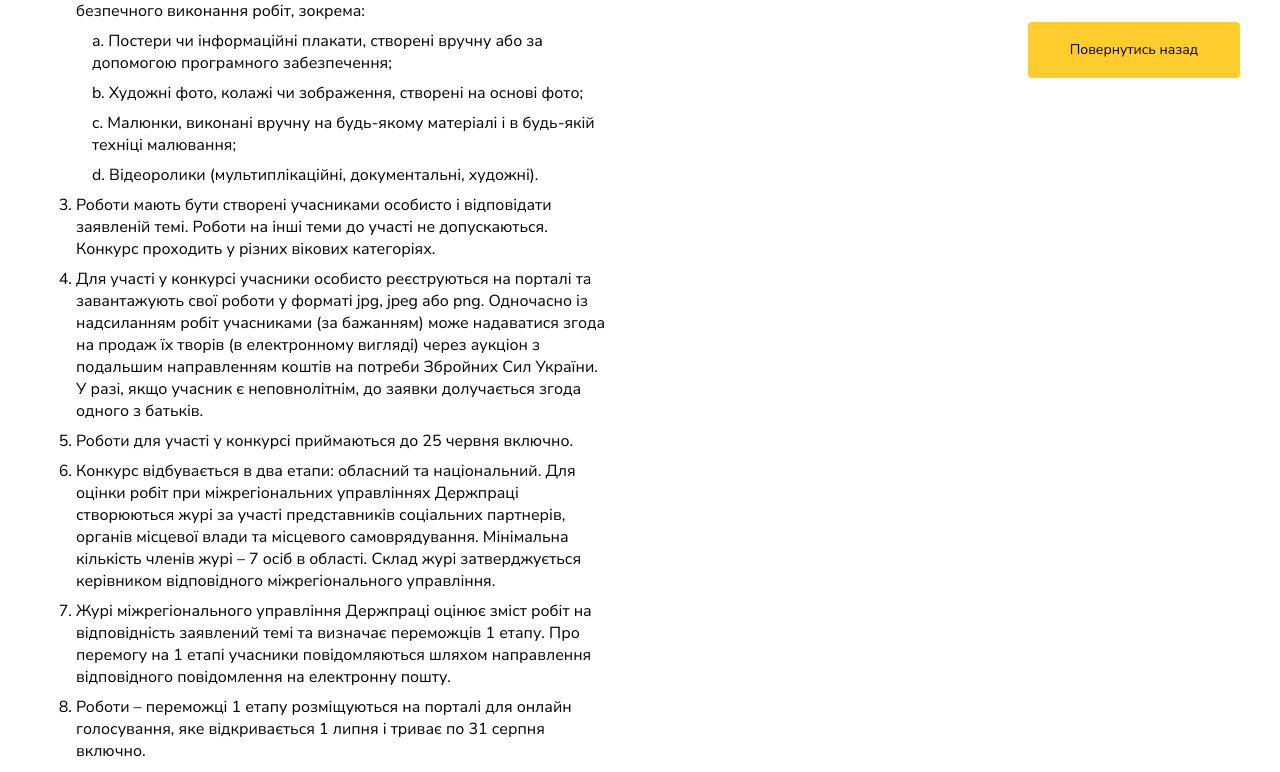
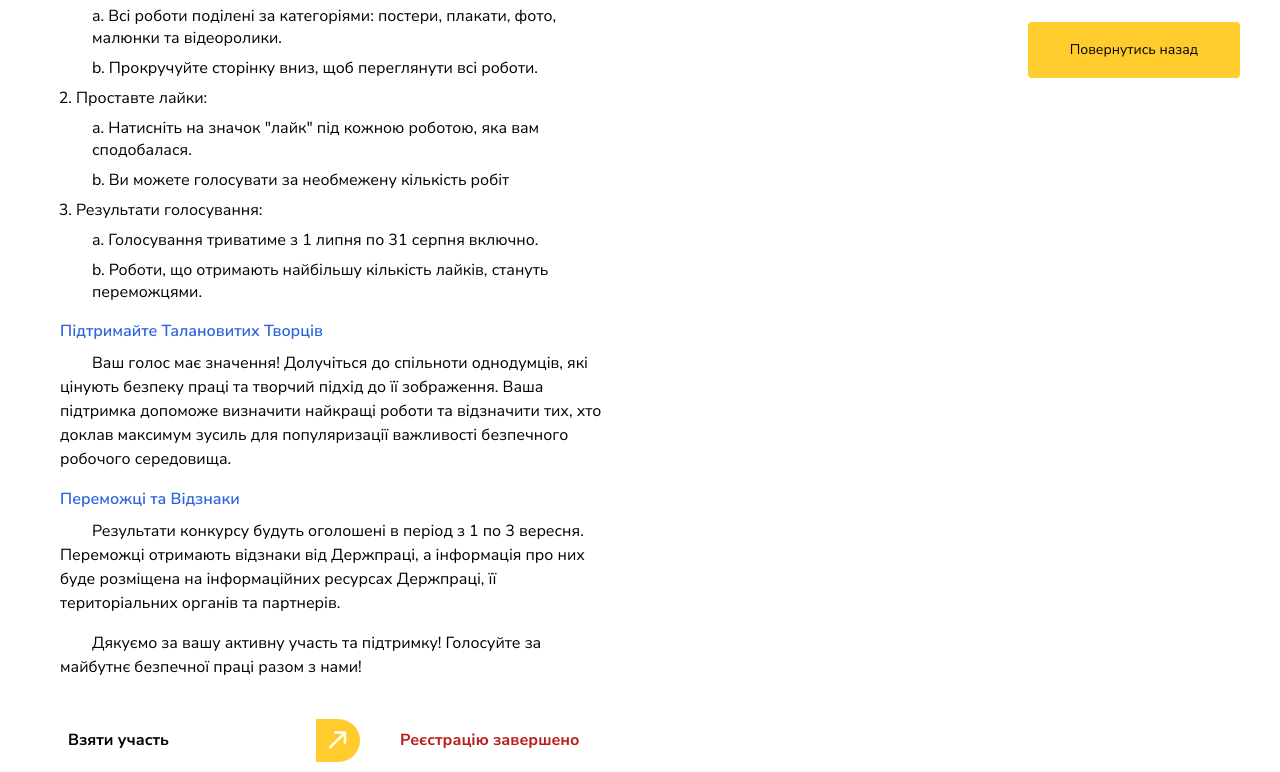
Before and after one commit to Arpha-Software/work-competition, a Next.js app: page /art in a window 1280 px wide. Shown: the part 607-1379 px from the top of the page. Built offline with nearby package versions, Linux system fonts and the light colour scheme; no server answers.

Commit message:
ap: texts changed, register enabled

```diff
--- a/src/app/[slug]/content.ts
+++ b/src/app/[slug]/content.ts
@@ -2,19 +2,39 @@ import { images } from "@/utils/constants";
 
 export const content = {
   'inovative-solutions': {
-    title: 'Інноваційні та цифрові рішення для забезпечення безпеки на роботі',
-    subtitle: 'Якщо ви вже успішно впроваджуєте інноваційні та цифрові рішення, зокрема  електронний документообіг в системі управління охороною праці, моніторинг стану обладнання, виявлення небезпек, попередження аварійних ситуацій тощо або починаєте цей шлях, ми запрошуємо вас поділитися своїм досвідом та досягненнями у цьому розділі.',
+    category: 'Інноваційні та цифрові рішення для забезпечення безпеки на роботі',
+    title: 'Онлайн Голосування - Конкурс "Інноваційні та цифрові рішення для забезпечення безпеки на роботі"',
+    subtitle: 'Ми раді представити вам найкращі роботи першого етапу конкурсу "Інноваційні та цифрові рішення для забезпечення безпеки на роботі". Ваш голос допоможе визначити переможців другого етапу. Підтримайте кращі проєкти та віддайте свій голос за ті, які вас надихнули найбільше.',
     img: images.categories.category1,
     description: [
-      'Участь у конкурсі можуть брати юридичні та фізичні особи – підприємці усіх видів діяльності та форм власності, які використовують найману працю, та запровадили інноваційні та цифрові рішення для забезпечення безпеки на роботі в системі управління охорони праці на підприємстві.',
-      'Для участі у конкурсі уповноважений представник роботодавця має зареєструватися та завантажити презентаційні матеріали: презентацію у форматі pdf та/або відеоролик у форматі mp4.',
-      'Реєстрація та завантаження матеріалів здійснюється з 28 квітня по 25 червня.',
-      'Для оцінки відповідності матеріалів заявленій темі Держпраці створюється журі за участю представників центральних органів виконавчої влади та сторін соціального діалогу. Мінімальна кількість членів журі – 7 осіб.',
-      'Після вивчення журі отриманих матеріалів на відповідність заявленій темі вони розміщуються на порталі та стають доступними для всіх бажаючих (без можливості завантаження) для розгляду та голосування. Голосування триватиме з 1 липня по 31 серпня включно.',
-      'Рішення, що наберуть найбільшу кількість голосів, будуть відзначені дипломами Держпраці.'
-    ]
+      'Перегляньте представлені роботи:',
+      [
+        'a. Всі роботи поділені за категоріями: презентації, відеоролики та інші матеріали.',
+        'b. Прокручуйте сторінку вниз, щоб переглянути всі роботи.',
+      ],
+      'Проставте лайки:',
+      [
+        'a. Натисніть на значок "лайк" під кожною роботою, яка вам сподобалася.',
+        'b. Ви можете голосувати за необмежену кількість робіт',
+      ],
+      'Результати голосування:',
+      [
+        'a. Голосування триватиме з 1 липня по 31 серпня включно.',
+        'b. Роботи, що отримають найбільшу кількість лайків, стануть переможцями.',
+      ],
+    ],
+    support: {
+      title: 'Підтримайте Інноваційні Проєкти',
+      content: 'Ваш голос має значення! Долучіться до спільноти однодумців, які цінують інноваційні підходи до забезпечення безпеки праці та готові поділитися своїм досвідом. Ваша підтримка допоможе визначити найкращі проєкти та відзначити тих, хто доклав максимум зусиль для популяризації безпечного робочого середовища.',
+    },
+    winners: {
+      title: 'Переможці та Відзнаки',
+      content: 'Результати конкурсу будуть оголошені в період з 1 по 3 вересня. Переможці отримають відзнаки від Держпраці, а інформація про них буде розміщена на інформаційних ресурсах Держпраці, її територіальних органів та партнерів.'
+    },
+    final: 'Дякуємо за вашу активну участь та підтримку! Голосуйте за майбутнє безпечної праці разом з нами!'
   },
   'best-specialist': {
+    category: 'Кращий спеціаліст з охорони праці',
     title: 'Кращий спеціаліст з охорони праці',
     subtitle: 'Тут кожен спеціаліст з охорони праці може заявити про себе як про найкращого фахівця, що має максимальну ефективність та є суперпрофесіоналом. Хочете потішити себе та свого роботодавця – вам сюди!',
     img: images.categories.category2,
@@ -24,42 +44,79 @@ export const content = {
       'Участь у конкурсі можуть взяти всі бажаючі фахівці з охорони праці, які безпосередньо реалізують функції щодо створення безпечних і здорових умов праці.',
       'Конкурс складається з тесту, де учасники відповідають на питання з охорони праці. Тест охоплює широке коло питань в аспектах, які пов’язані з безпекою працівника, зокрема можуть трапитися вузькі галузеві запитання. При цьому учасники мають необмежену кількість спроб, щоб набрати максимум балів і дізнатися щось нове. Рейтинг учасників формується відповідно до кількості правильних відповідей, і чим більше правильних відповідей ви надаєте, тим вище ваше місце в рейтингу.',
       'Рейтинг призначений для практиків, тож у ТОП-10 не потраплятимуть представники фахових періодичних видань, а також особи, які консультують із питань охорони праці на платній основі.'
-    ]
+    ],
+    support: {
+      title: '',
+      content: '',
+    },
+    winners: {
+      title: '',
+      content: ''
+    },
+    final: ''
   },
   'effective-support': {
-    title: 'Ефективні програми психосоціальної підтримки на роботі та її реалізація',
-    subtitle: 'Це про роботодавців, які розуміють, що таке успішний бізнес з найпродуктивнішою командою професіоналів-однодумців. Якщо ви знаєте, як зробити команду такою, і ви вже це зробили чи намагаєтеся це зробити –  цей розділ для вас.',
+    category: 'Ефективні програми психосоціальної підтримки на роботі та її реалізація',
+    title: 'Онлайн Голосування - Конкурс "Ефективні програми психосоціальної підтримки на роботі та її реалізація"',
+    subtitle: 'Ми раді представити вам найкращі програми першого етапу конкурсу "Ефективні програми психосоціальної підтримки на роботі та її реалізація". Ваш голос допоможе визначити переможців другого етапу. Підтримайте кращі проєкти та віддайте свій голос за ті, які вас надихнули найбільше.',
     img: images.categories.category3,
     description: [
-      'Участь у конкурсі беруть юридичні та фізичні особи – підприємці всіх видів діяльності та форм власності з території всієї України, які дбають про ментальне здоров’я своїх працівників та запровадили або запроваджують психосоціальну підтримку працівників на робочому місці.',
-      'Для участі у конкурсі уповноважений представник роботодавця має зареєструватися та завантажити презентаційні матеріали: презентацію у форматі pdf  та/або відеоролик у форматі mp4.',
-      'Реєстрація та завантаження матеріалів здійснюється з 28 квітня по 25 червня.',
-      'Для оцінки відповідності матеріалів заявленій темі Держпраці створюється журі за участю представників центральний органів виконавчої влади та сторін соціального діалогу. Мінімальна кількість членів журі – 7 осіб.',
-      'Після вивчення журі отриманих матеріалів на відповідність заявленій темі вони розміщуються на порталі та стають доступними для всіх бажаючих (без можливості завантаження) для розгляду та голосування. Голосування триватиме з 1 липня по 31 серпня включно.',
-      'Програми, що наберуть найбільшу кількість голосів, будуть відзначені дипломами Держпраці.'
-    ]
+      'Перегляньте представлені роботи:',
+      [
+        'a. Всі роботи поділені за категоріями: презентації, відеоролики та інші матеріали.',
+        'b. Прокручуйте сторінку вниз, щоб переглянути всі роботи.',
+      ],
+      'Проставте лайки:',
+      [
+        'a. Натисніть на значок "лайк" під кожною роботою, яка вам сподобалася.',
+        'b. Ви можете голосувати за необмежену кількість робіт',
+      ],
+      'Результати голосування:',
+      [
+        'a. Голосування триватиме з 1 липня по 31 серпня включно.',
+        'b. Роботи, що отримають найбільшу кількість лайків, стануть переможцями.',
+      ],
+    ],
+    support: {
+      title: 'Підтримайте Інноваційні Програми',
+      content: 'Ваш голос має значення! Долучіться до спільноти однодумців, які цінують психосоціальну підтримку на робочому місці та готові поділитися своїм досвідом. Ваша підтримка допоможе визначити найкращі програми та відзначити тих, хто доклав максимум зусиль для популяризації здорового робочого середовища.',
+    },
+    winners: {
+      title: 'Переможці та Відзнаки',
+      content: 'Результати конкурсу будуть оголошені в період з 1 по 3 вересня. Переможці отримають відзнаки від Держпраці, а інформація про них буде розміщена на інформаційних ресурсах Держпраці, її територіальних органів та партнерів.'
+    },
+    final: 'Дякуємо за вашу активну участь та підтримку! Голосуйте за майбутнє здорової праці разом з нами!'
   },
   'art': {
-    title: 'Мистецтво, що рятує життя',
-    subtitle: 'Цей розділ для творців, які вміють викласти свої почуття на папері. Знаєте як виглядає безпечна праця? Вам сюди! Немає значення, скільки вам років, вмієте ви малювати чи користуєтеся відповідним програмним забезпеченням. Фантазія і почуття – ось що робить ескіз, постер, малюнок витвором мистецтва.',
+    category: 'Мистецтво, що рятує життя',
+    title: 'Онлайн Голосування - Конкурс "Мистецтво, що рятує життя"',
+    subtitle: 'Ми раді представити вам найкращі роботи першого етапу конкурсу "Мистецтво, що рятує життя". Ваш голос допоможе визначити переможців другого етапу. Підтримайте кращі роботи та віддайте свій голос за ті, які вас надихнули найбільше.\nЯк Голосувати:',
     img: images.categories.category4,
     description: [
-      'Участь у конкурсі можуть брати всі бажаючі без обмеження за віком, зайнятістю та місцем проживання.',
-      'До участі у конкурсі приймаються будь-які візуальні матеріали та зображення на теми охорони праці, здорового робочого місця, безпечного виконання робіт, зокрема:',
+      'Перегляньте представлені роботи:',
       [
-        'a. Постери чи інформаційні плакати, створені вручну або за допомогою програмного забезпечення;',
-        'b. Художні фото, колажі чи зображення, створені на основі фото;',
-        'c. Малюнки, виконані вручну на будь-якому матеріалі і в будь-якій техніці малювання;',
-        'd. Відеоролики (мультиплікаційні, документальні, художні).',
+        'a. Всі роботи поділені за категоріями: постери, плакати, фото, малюнки та відеоролики.',
+        'b. Прокручуйте сторінку вниз, щоб переглянути всі роботи.',
       ],
-      'Роботи мають бути створені учасниками особисто і відповідати заявленій темі. Роботи на інші теми до участі не допускаються. Конкурс проходить у різних вікових категоріях.',
-      'Для участі у конкурсі учасники особисто реєструються на порталі та завантажують свої роботи у форматі jpg, jpeg або png. Одночасно із надсиланням робіт учасниками (за бажанням) може надаватися згода на продаж їх творів (в електронному вигляді) через аукціон з подальшим направленням коштів на потреби Збройних Сил України. У разі, якщо учасник є неповнолітнім, до заявки долучається згода одного з батьків.',
-      'Роботи для участі у конкурсі приймаються до 25 червня включно.',
-      'Конкурс відбувається в два етапи: обласний та національний. Для оцінки робіт при міжрегіональних управліннях Держпраці створюються журі за участі представників соціальних партнерів, органів місцевої влади та місцевого самоврядування. Мінімальна кількість членів журі – 7 осіб в області. Склад журі затверджується керівником відповідного міжрегіонального управління.',
-      'Журі міжрегіонального управління Держпраці оцінює зміст робіт на відповідність заявлений темі та визначає переможців 1 етапу. Про перемогу на 1 етапі учасники повідомляються шляхом направлення відповідного повідомлення на електронну пошту.',
-      'Роботи – переможці 1 етапу розміщуються на порталі для онлайн голосування, яке відкривається 1 липня і триває по 31 серпня включно.',
-      'Результати конкурсу оголошуються в період з 1 по 3 вересня шляхом розміщення інформації на вебсайті Держпраці.',
-      'Переможці конкурсу будуть нагороджені відзнаками Держпраці. Інформація про переможців конкурсу буде розміщена на інформаційних ресурсах Держпраці, її територіальних органів та партнерів.'
-    ]
+      'Проставте лайки:',
+      [
+        'a. Натисніть на значок "лайк" під кожною роботою, яка вам сподобалася.',
+        'b. Ви можете голосувати за необмежену кількість робіт',
+      ],
+      'Результати голосування:',
+      [
+        'a. Голосування триватиме з 1 липня по 31 серпня включно.',
+        'b. Роботи, що отримають найбільшу кількість лайків, стануть переможцями.',
+      ],
+    ],
+    support: {
+      title: 'Підтримайте Талановитих Творців',
+      content: 'Ваш голос має значення! Долучіться до спільноти однодумців, які цінують безпеку праці та творчий підхід до її зображення. Ваша підтримка допоможе визначити найкращі роботи та відзначити тих, хто доклав максимум зусиль для популяризації важливості безпечного робочого середовища.',
+    },
+    winners: {
+      title: 'Переможці та Відзнаки',
+      content: 'Результати конкурсу будуть оголошені в період з 1 по 3 вересня. Переможці отримають відзнаки від Держпраці, а інформація про них буде розміщена на інформаційних ресурсах Держпраці, її територіальних органів та партнерів.'
+    },
+    final: 'Дякуємо за вашу активну участь та підтримку! Голосуйте за майбутнє безпечної праці разом з нами!'
   },
 };
--- a/src/app/[slug]/page.tsx
+++ b/src/app/[slug]/page.tsx
@@ -2,7 +2,6 @@
 
 import { useState } from "react";
 import Link from "next/link";
-import cn from "@/tools/cn";
 import { Toaster } from "react-hot-toast";
 
 import { Container } from '@/components/Container';
@@ -27,7 +26,23 @@ type PageParams = {
 };
 
 export default function Page({ params: { slug } }: PageParams) {
-  const { img, title, subtitle, description } = content[slug] || { img: '', title: '', subtitle: '' };
+  const { img, category, title, subtitle, description, support, winners, final } = content[slug]
+    || {
+        img: '',
+        title: '',
+        subtitle: '',
+        description: [],
+        support: {
+          title: '',
+          content: ''
+        },
+        winners: {
+          title: '',
+          content: ''
+        },
+        final: ''
+      };
+
   const [isOpen, setIsOpen] = useState(false);
 
   const openModal = () => {
@@ -47,7 +62,7 @@ export default function Page({ params: { slug } }: PageParams) {
           <img
             className={styles.img}
             src={img}
-            alt={`Картинка для ${title} категорії`}
+            alt={`Картинка для ${category} категорії`}
           />
 
           <Button
@@ -70,11 +85,13 @@ export default function Page({ params: { slug } }: PageParams) {
             </Link>
           </h1>
 
-          <p className='text-primary text-sm lg:text-base'>
+          <h2 className='text-primary text-sm lg:text-base'>Вітаємо на сторінці голосування!</h2>
+
+          <p className='mt-4'>
             {subtitle}
           </p>
 
-          <h2 className='mt-6 mb-4 text-black font-bold text-base/[22px] lg:mt-8'>Для участі в конкурсі потрібно зробити кілька кроків:</h2>
+          <h2 className='mt-6 mb-4 text-black font-bold text-base/[22px] lg:mt-8'>Як голосувати?</h2>
 
           <ul className='m-0 pl-4 text-black list-decimal text-base/[22px]'>
             {description.map((item, index) => {
@@ -94,15 +111,23 @@ export default function Page({ params: { slug } }: PageParams) {
             })}
           </ul>
 
+          <div className="mt-4">
+            <h3 className="text-primary font-semibold text-sm lg:text-base">{support.title}</h3>
+            <p className="mt-2 indent-8">{support.content}</p>
+          </div>
+
+          <div className="mt-4">
+            <h3 className="text-primary font-semibold text-sm lg:text-base">{winners.title}</h3>
+            <p className="mt-2 indent-8">{winners.content}</p>
+          </div>
+
+          <div className="mt-4">
+            <h3 className="indent-8">{final}</h3>
+          </div>
+
           <div className="flex gap-10 items-center mt-10">
             <ArrowLink
-              className={
-                cn(
-                  styles.arrowLink,
-                  'pointer-events-none'
-                )
-              }
-              variant="disabled"
+              variant="primary"
               href={slug === Pages.bestSpecialist ? 'https://ratingop.expertus.com.ua/' : ''}
               target='_blank'
               onClick={openModal}
@@ -118,12 +143,12 @@ export default function Page({ params: { slug } }: PageParams) {
         </div>
       </Container>
 
-      {title !== 'Кращий спеціаліст з охорони праці' ? (
+      {category !== 'Кращий спеціаліст з охорони праці' ? (
         <Container>
           <h2 className="text-primary font-extrabold text-3xl mb-6">Відкрите голосування триватиме з 01.07.24 до 01.09.24</h2>
           <h2 className="text-primary font-extrabold text-3xl mb-10">Конкурсні роботи:</h2>
 
-          <Vote category={title} />
+          <Vote category={category} />
         </Container>
       ) : null}
 
--- a/src/sections/Vote/Vote.tsx
+++ b/src/sections/Vote/Vote.tsx
@@ -33,7 +33,7 @@ export const Vote = ({ category }: VoteProps) => {
   useEffect(() => {
     const fetchWorks = async () => {
       try {
-        const response = await getWorksByCategoryId(category, true);
+        const response = await getWorksByCategoryId(category, false);
 
         setWorks(response);
         setVisibleWorks(response.slice(0, 6));
```
